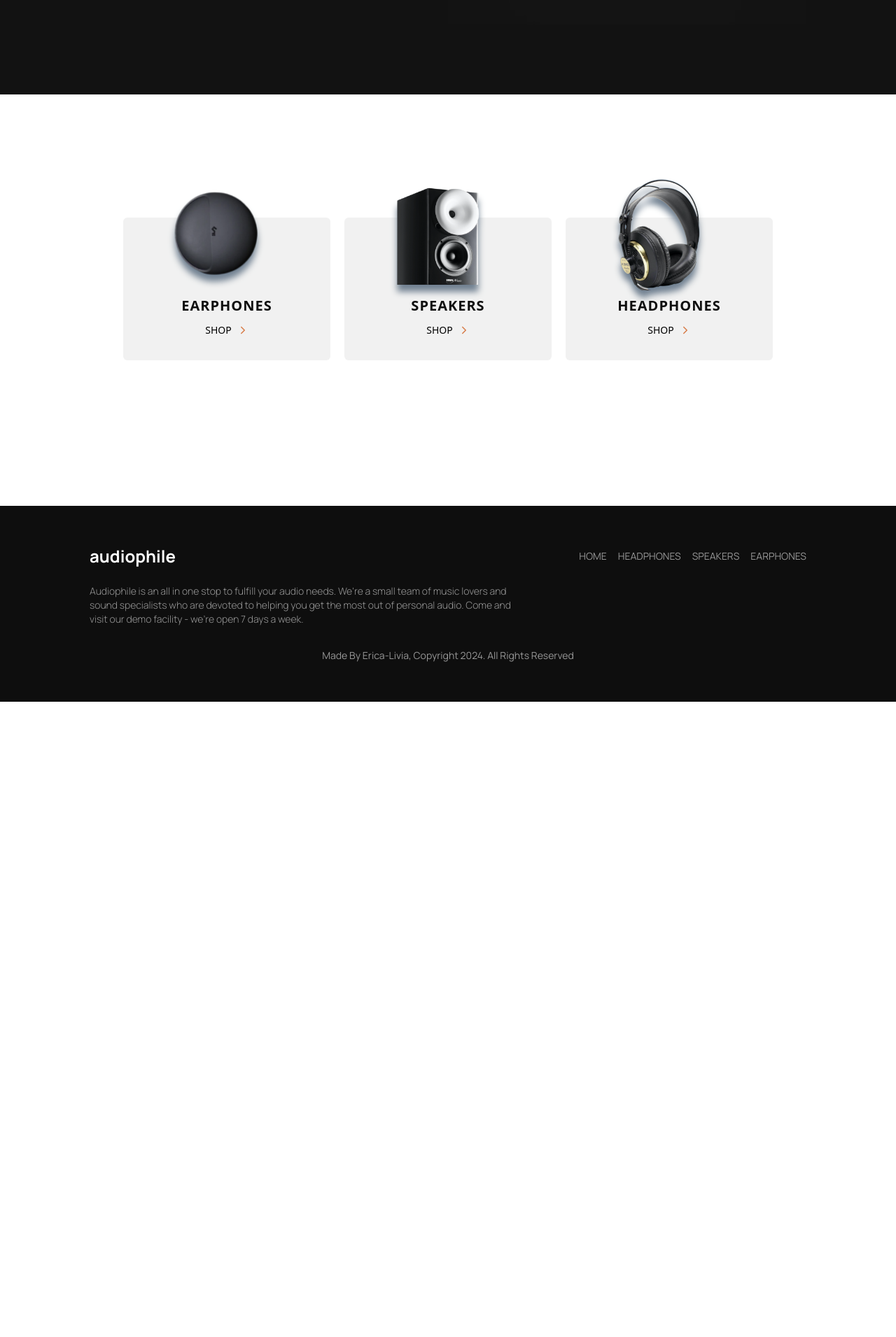
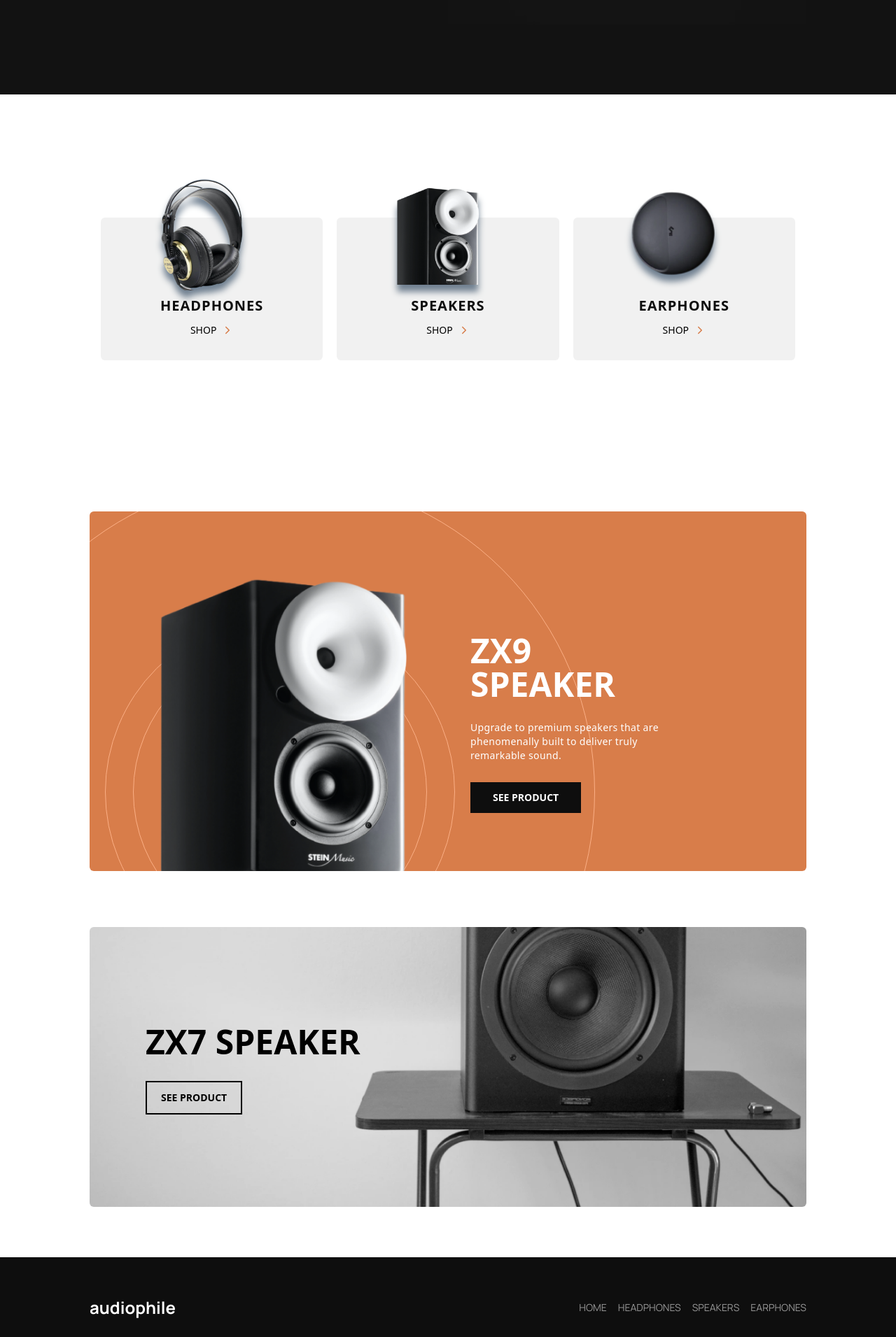
Before and after one commit to Erica-Livia/e-commerce, a React (Vite) app in the folder ecommerce/: page / in a window 1280 px wide. Shown: the part 642-2553 px from the top of the page at 70% size. Before the commit the page ends 1645 px from the top, so only its background shows below. Built offline with nearby package versions, Linux system fonts and the light colour scheme.

Commit message:
homepage

```diff
--- a/ecommerce/src/components/Cards/GroupCard.jsx
+++ b/ecommerce/src/components/Cards/GroupCard.jsx
@@ -7,8 +7,8 @@ import Card from "./Card.jsx";
 function GroupCard() {
     return (
         <>
-            <div className="px-4 md:px-16 py-24">
-                <div className="bg-white mx-auto flex flex-col sm:flex-row justify-around items-center py-20 w-full gap-y-8 gap-x-5 md:flex-row-reverse">
+            <div className="px-4 lg:px-24 md:px-16 sm:px-2 py-24">
+                <div className="bg-white mx-auto flex flex-col sm:flex-row justify-around items-center py-20 w-full gap-y-16 gap-x-5 md:flex-row">
                     <Card
                         image={headphones}
                         title="HEADPHONES"
--- a/ecommerce/src/components/HomePage/HomePage.jsx
+++ b/ecommerce/src/components/HomePage/HomePage.jsx
@@ -1,7 +1,7 @@
 import React from "react";
 import headphone from '../../assets/headphones/headphonesHero1.png';
 import speaker from '../../assets/speakers/speaker-cut.png';
-import speakers from '../../assets/speakers/speaker-cut.png'
+import speakers from '../../assets/speakers/speakers1.png'
 import GroupCard from "../../components/Cards/GroupCard.jsx";
 import '../../custom.css';
 
@@ -18,10 +18,10 @@ function HomePage () {
                         <h2 className="text-white text-2xl sm:text-3xl md:text-5xl lg:text-6xl w-1/2 md:w-full md:m-0 m-auto py-3 font-semibold tracking-wider">XX99
                             MARK II HEADPHONES</h2>
                         <p className="text-white text-sm sm:text-sm md:text-base lg:text-sm w-4/5 sm:w-3/5 md:w-4/5 md:m-0 m-auto py-2 pb-5 font-light tracking-wide leading-6">
-                            Experience natural, lifelike audio and exceptional build quality made for the passionate
-                            music enthusiast.
+                            Upgrade to premium speakers that are phenomenally built to deliver truly remarkable sound.
                         </p>
-                        <button className="py-3 px-8 w-fit text-sm font-semibold text-white bg-cta hover:bg-lightCta tracking-wider">SEE
+                        <button
+                            className="py-3 px-8 w-fit text-sm font-semibold text-white bg-cta hover:bg-lightCta tracking-wider">SEE
                             PRODUCT
                         </button>
                     </div>
@@ -32,43 +32,67 @@ function HomePage () {
 
 
                 {/* Links to Products Page */}
-                <div className="px-8 md:px-28 sm:px">
-                    <GroupCard />
+                <div className="px-8 md:px-12 sm:px">
+                    <GroupCard/>
                 </div>
 
                 {/* ZX9 SpeakerSection */}
-                {/*<div className="px-28 py-10">*/}
-                {/*    <div className="bg-cta mx-auto flex justify-around items-center pt-20 rounded-md">*/}
-                {/*        <img src={speakers} className="w-1/5"/>*/}
-                {/*        <div className="text-footerText">*/}
-                {/*            <h2 className="text-white text-5xl w-3/5 py-5 font-bold ">ZX9 SPEAKER</h2>*/}
-                {/*            <p className="text-darkWhite text-sm w-3/5 py-5 font-light">Upgrade to premium speakers that*/}
-                {/*                are*/}
-                {/*                phenomenally built to deliver truly remarkable sound.</p>*/}
-                {/*            <button*/}
-                {/*                className="pt-3 pb-3 pr-5 pl-5 w-fit text-sm text-white bg-lightBlack hover:opacity-80">SEE*/}
-                {/*                PRODUCT*/}
-                {/*            </button>*/}
-                {/*        </div>*/}
-                {/*    </div>*/}
-                {/*</div>*/}
+                <div className="px-4 md:px-10 lg:px-32 py-10 relative overflow-hidden">
+                    {/* Content Container */}
+                    <div
+                        className="bg-cta px-16 mx-auto flex flex-col md:flex-row justify-around items-center pt-20 rounded-md relative z-10 overflow-hidden">
 
-                {/* ZX7 SpeakerSection */}
-                {/*<div className="px-28">*/}
-                {/*    <div className={`mx-auto flex justify-around items-center py-20 right rounded-md`}*/}
-                {/*         style={{backgroundImage: `url(${speaker})`}}>*/}
-                {/*        <div className="text-footerText w-1/5 left-0">*/}
-                {/*            <h2 className="text-black text-5xl w-3/5 py-5 font-bold ">ZX7 SPEAKER</h2>*/}
-                {/*            <button*/}
-                {/*                className="pt-3 pb-3 pr-5 pl-5 w-fit text-sm text-black border border-black  hover:opacity-80">SEE*/}
-                {/*                PRODUCT*/}
-                {/*            </button>*/}
-                {/*        </div>*/}
-                {/*        <div>*/}
-                {/*            <img src={speakers} width={0}/>*/}
-                {/*        </div>*/}
-                {/*    </div>*/}
-                {/*</div>*/}
+                        {/* Speaker Image */}
+                        <div className="relative w-1/2 md:w-96 mb-8 md:mb-0">
+                            <img src={speakers} alt="Speakers" className="relative z-10 w-full"/>
+                            {/* Circles */}
+                            <div className="absolute inset-0 flex justify-center items-center z-0 mt-28 md:mt-52">
+                                <div className="border border-lightCta rounded-full w-[900px] h-[900px] absolute"></div>
+                                {/* 40cm diameter */}
+                                <div className="border border-lightCta rounded-full w-[500px] h-[500px] absolute"></div>
+                                {/* 36cm diameter */}
+                                <div className="border border-lightCta rounded-full w-[420px] h-[420px] absolute"></div>
+                                {/* 32cm diameter */}
+                            </div>
+                        </div>
+
+                        {/* Text Content */}
+                        <div className="text-footerText text-center md:text-left md:w-1/2 md:pl-12 z-10">
+                            <h2 className="text-white text-4xl md:text-5xl py-3 md:py-5 font-bold w-full md:w-1/2">ZX9
+                                SPEAKER</h2>
+                            <p className="text-white text-sm sm:text-sm md:text-base lg:text-sm w-4/5 sm:w-3/5 md:w-4/5 md:m-0 m-auto py-2 pb-5 font-light tracking-wide leading-6">
+                                Upgrade to premium speakers that are phenomenally built to deliver truly remarkable
+                                sound.
+                            </p>
+                            <button className="py-3 px-8 my-2 text-sm text-white font-semibold bg-lightBlack hover:bg-footerText">SEE
+                                PRODUCT
+                            </button>
+                        </div>
+                    </div>
+                </div>
+
+
+                {/*ZX7 SpeakerSection */}
+                <div className="px-4 md:px-10 lg:px-32 py-10">
+                    <div
+                        className="mx-auto flex flex-col md:flex-row justify-center md:justify-between items-center py-14 rounded-md"
+                        style={{
+                            backgroundImage: `url(${speaker})`,
+                            backgroundSize: '110%', // Adjust this value to zoom in
+                            backgroundPosition: 'bottom',
+                            backgroundRepeat: 'no-repeat',
+                            height: '400px'
+                        }}>
+                        <div className="text-footerText w-full md:w-1/2 text-left md:text-left py-5 px-20 md:py-10">
+                            <h2 className="text-black text-4xl md:text-5xl py-3 md:py-5 font-bold">ZX7 SPEAKER</h2>
+                            <button
+                                className="pt-3 pb-3 pr-5 pl-5 my-3 text-sm font-semibold text-black border-2 border-black hover:opacity-80">SEE
+                                PRODUCT
+                            </button>
+                        </div>
+                    </div>
+                </div>
+
 
                 {/* YX1 EarphoneSection   */}
 
--- a/ecommerce/src/components/Navbar.jsx
+++ b/ecommerce/src/components/Navbar.jsx
@@ -18,7 +18,7 @@ function Navbar() {
 
     return (
         <Router>
-        <nav className="text-white pt-3 px-8 font-manrope bg-darkBgColor w-full md:px-24 sm:px-8">
+        <nav className="text-white pt-3 px-8 font-manrope bg-darkBgColor w-full md:px-32 sm:px-8">
             <div className="container mx-auto flex justify-between items-center border-b-gray-500 border-b-2 sm:pb-4 ">
                 <button
                     className="md:hidden text-white p-2 rounded focus:outline-none"
--- a/ecommerce/src/custom.css
+++ b/ecommerce/src/custom.css
@@ -37,4 +37,8 @@
 }
 
 
-/* Group Card */
+/* Buttons */
+
+button {
+    font-weight: normal;
+}
```
Also changed, not shown: ecommerce/src/assets/speakers/speaker-cut.png.
